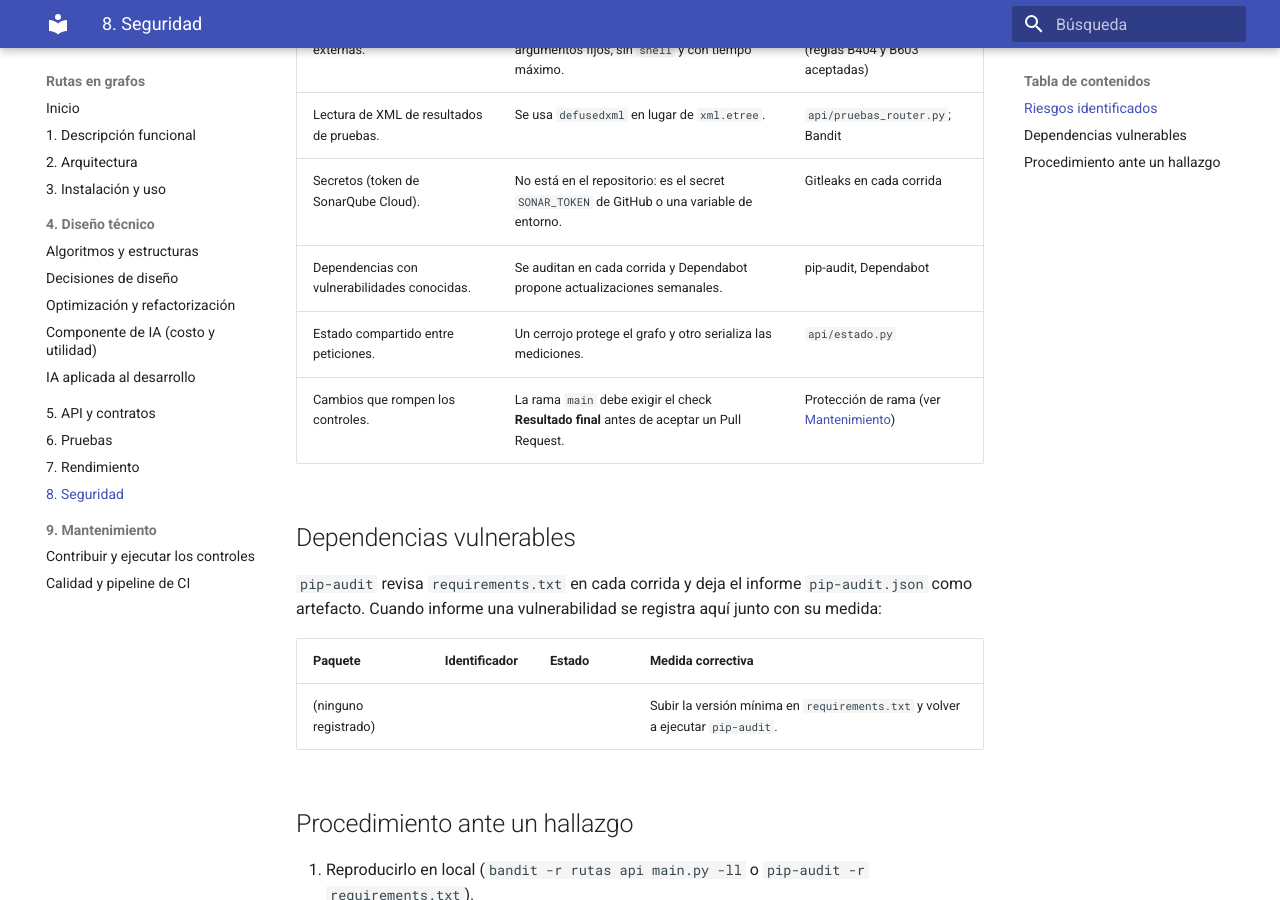
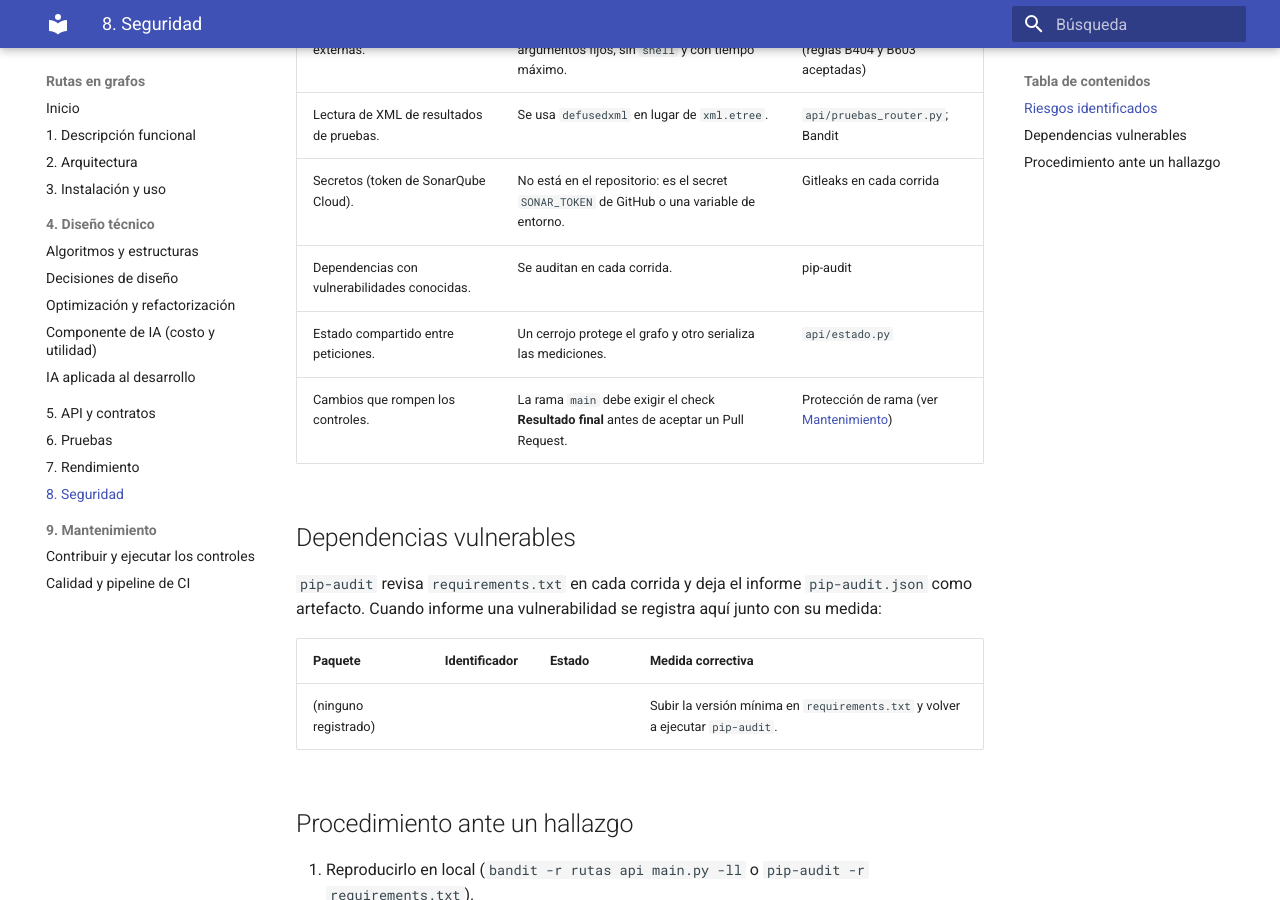
Before and after one commit to MValentinaMercado/PEF, an MkDocs documentation site: the page built from documentacion/seguridad.md, in a window 1280 px wide and 900 px high, scrolled down 534 px. Built offline with MkDocs 1.6.1 and Material for MkDocs 9.7.7, drawn with Linux system fonts in a browser that asks for light colours.

Commit message:
docs: actualizar documentación de seguridad y mantenimiento

```diff
--- a/documentacion/seguridad.md
+++ b/documentacion/seguridad.md
@@ -11,7 +11,7 @@ Esta página resume los riesgos de la aplicación y cómo se controlan. La polí
 | Ejecución de herramientas externas.                            | Se ejecutan como `python -m modulo` con argumentos fijos, sin `shell` y con tiempo máximo.                              | `rutas/procesos.py`; Bandit (reglas B404 y B603 aceptadas) |
 | Lectura de XML de resultados de pruebas.                       | Se usa `defusedxml` en lugar de `xml.etree`.                                                                            | `api/pruebas_router.py`; Bandit                            |
 | Secretos (token de SonarQube Cloud).                           | No está en el repositorio: es el secret `SONAR_TOKEN` de GitHub o una variable de entorno.                              | Gitleaks en cada corrida                                   |
-| Dependencias con vulnerabilidades conocidas.                   | Se auditan en cada corrida y Dependabot propone actualizaciones semanales.                                              | pip-audit, Dependabot                                      |
+| Dependencias con vulnerabilidades conocidas.                   | Se auditan en cada corrida.                                              | pip-audit                                                  |
 | Estado compartido entre peticiones.                            | Un cerrojo protege el grafo y otro serializa las mediciones.                                                            | `api/estado.py`                                            |
 | Cambios que rompen los controles.                              | La rama `main` debe exigir el check **Resultado final** antes de aceptar un Pull Request.                               | Protección de rama (ver [Mantenimiento](mantenimiento.md))                   |
 
```
Also changed, not shown: documentacion/calidad.md (+0 -1 lines), 1 other file.
